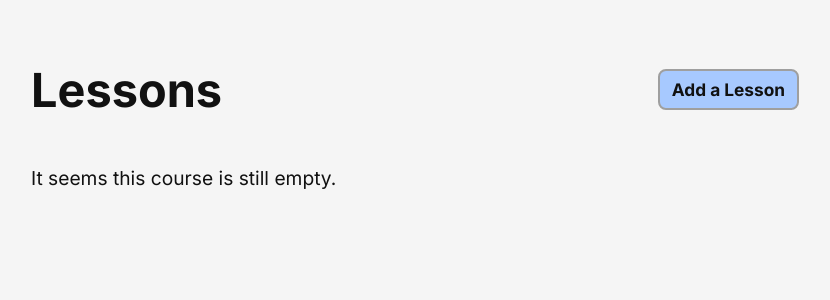
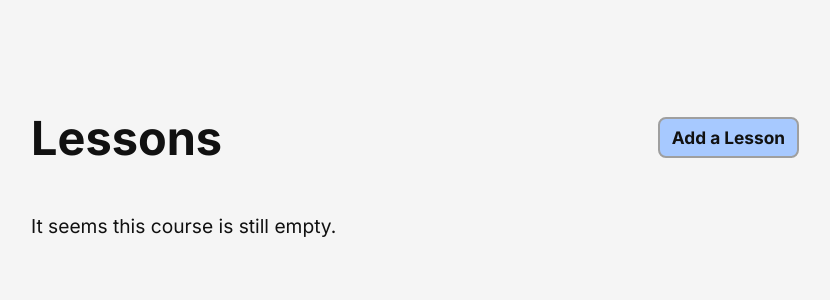
Before and after one commit to dracotato/courses, a Flask app: template src/web/templates/course/view.html in a window 1280 px wide. Shown: the part 223-523 px from the top of the page, without its empty margins (225-1055 px from the left). Run offline with Flask 3, Linux system fonts and the light colour scheme; the template is opened without the code that fills it, so the values that code supplies are empty.

Commit message:
fix(style): correct usage of old class name

```diff
--- a/src/web/templates/course/view.html
+++ b/src/web/templates/course/view.html
@@ -34,7 +34,7 @@
       <small>By: {{ owner_username }}</small>
     </div>
   </header>
-  <div class="container pad-btm lessons-container">
+  <div class="container pad-vertical lessons-container">
     <div class="flex-container space-between align-center heading-margin">
       <h3>Lessons</h3>
       <a href="{{ url_for("root.lesson.create", course=course_id) }}"
```
